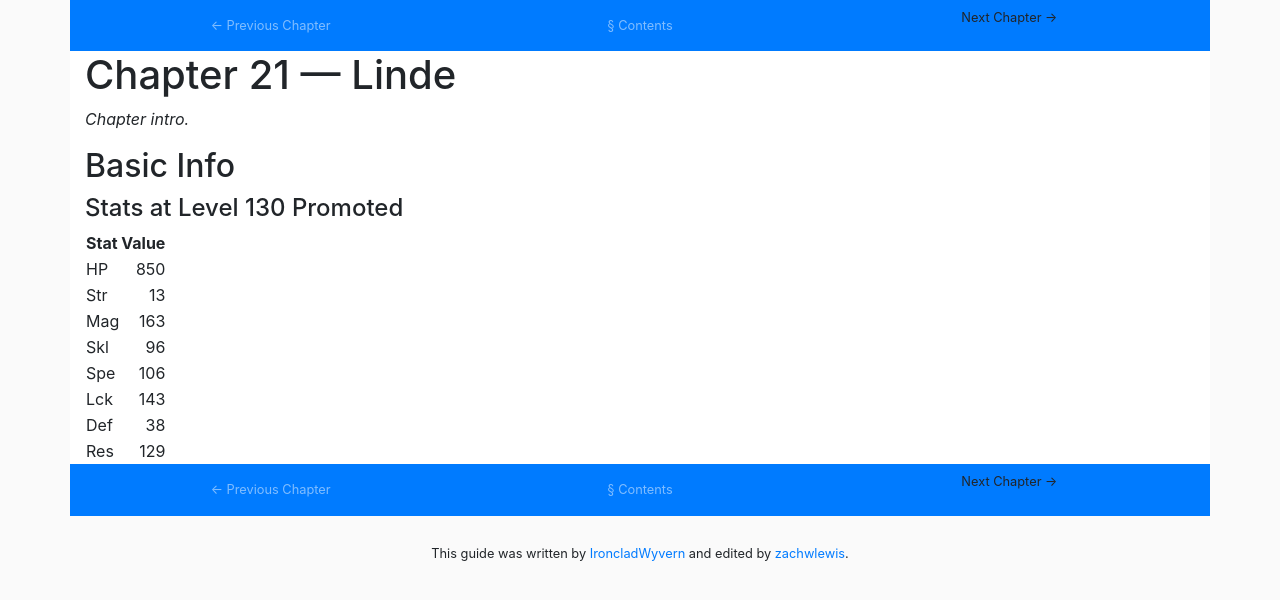
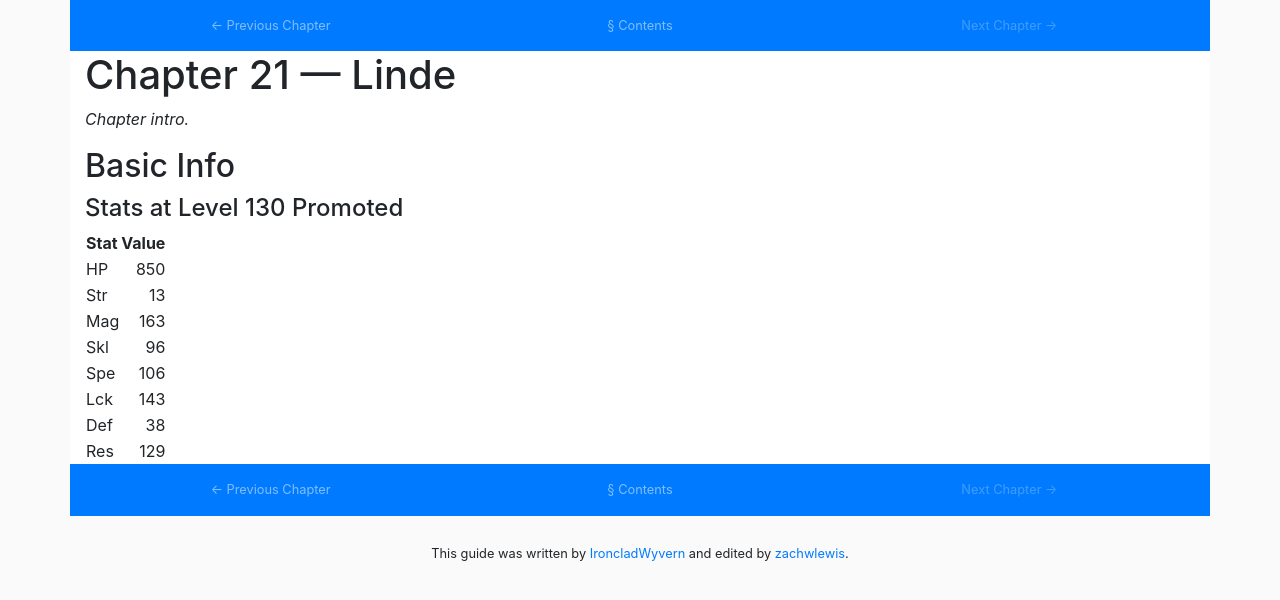
Before and after one commit to zachwlewis/fire-emblem-warriors-hero-guide, a Jekyll site: the page built from _posts/2018-01-21-chapter-21-linde.md, in a window 1280 px wide. Shown: the top 600 px of the page. Built offline with Jekyll 4.4.1, drawn with Linux system fonts in a browser that asks for light colours.

Commit message:
Update navigation.html

```diff
--- a/_includes/navigation.html
+++ b/_includes/navigation.html
@@ -5,7 +5,7 @@
             {% if page.previous.url %}
             <a class="nav-link" href="{{ site.baseurl }}{{page.previous.url}}">&larr;&nbsp;<span class="d-none d-md-inline">Previous&nbsp;Chapter</span></a>
             {% else %}
-          &larr;&nbsp;<span class="d-none d-md-inline">Previous&nbsp;Chapter</span>
+            <a class="nav-link disabled" href="#">&larr;&nbsp;<span class="d-none d-md-inline">Previous&nbsp;Chapter</span></a>
             {% endif %}
         </li>
         <li class="col nav-item align-middle p-0">
@@ -15,7 +15,7 @@
             {% if page.next.url %}
             <a class="nav-link" href="{{ site.baseurl }}{{page.next.url}}"><span class="d-none d-md-inline">Next&nbsp;Chapter</span>&nbsp;&rarr;</a>
             {% else %}
-          <span class="d-none d-md-inline">Next&nbsp;Chapter</span>&nbsp;&rarr;
+            <a class="nav-link disabled" href="#"><span class="d-none d-md-inline">Next&nbsp;Chapter</span>&nbsp;&rarr;</a>
             {% endif %}
         </li>
       </ul>
```
Lines whose indentation alone changed are shown as unchanged.
